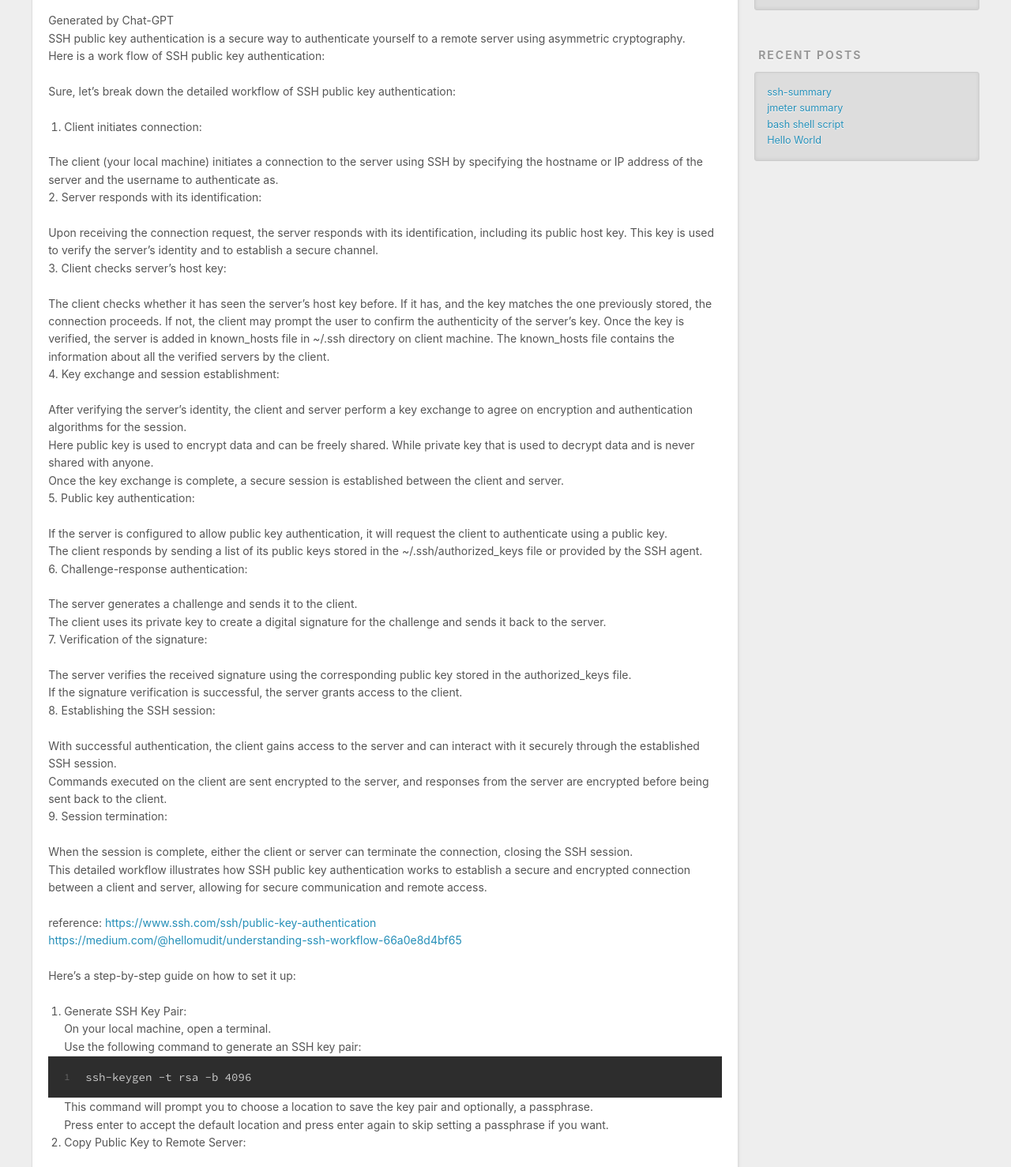
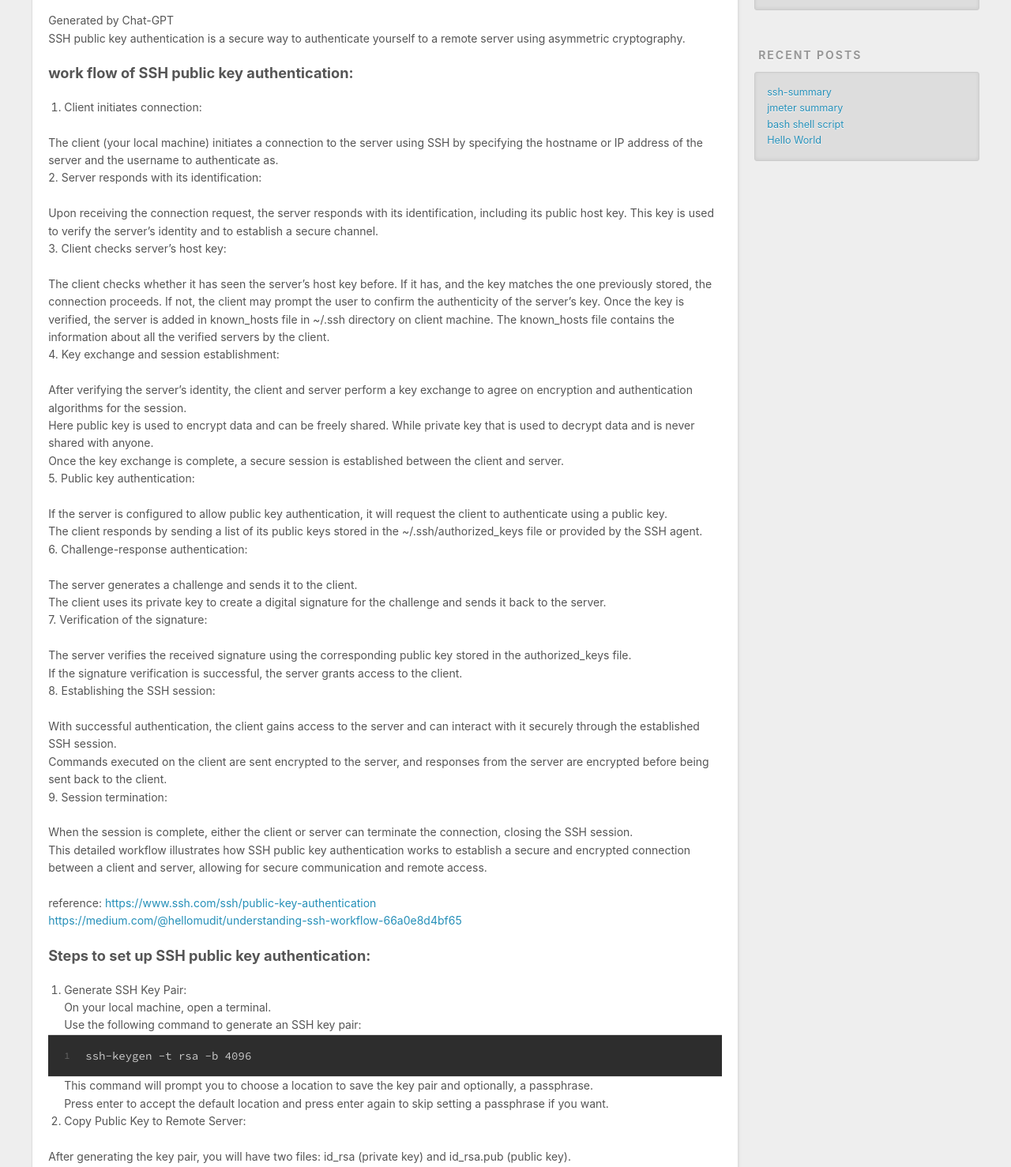
Before and after one commit to whymaomao/YueBlog, a plain HTML site: page 2024/03/12/ssh-summary/index.html in a window 1280 px wide. Shown: the part 438-1916 px from the top of the page at 79% size. Drawn offline with nearby package versions, Linux system fonts and the light colour scheme.

Commit message:
Site updated: 2024-03-19 09:08:47

```diff
--- a/2024/03/12/ssh-summary/index.html
+++ b/2024/03/12/ssh-summary/index.html
@@ -7,15 +7,15 @@
 
   <title>ssh-summary | Hexo</title>
   <meta name="viewport" content="width=device-width, initial-scale=1, maximum-scale=1">
-  <meta name="description" content="Generated by Chat-GPTSSH public key authentication is a secure way to authenticate yourself to a remote server using asymmetric cryptography.Here is a work flow of SSH public key authentication:  Sure">
+  <meta name="description" content="Generated by Chat-GPTSSH public key authentication is a secure way to authenticate yourself to a remote server using asymmetric cryptography.  work flow of SSH public key authentication: Client initia">
 <meta property="og:type" content="article">
 <meta property="og:title" content="ssh-summary">
 <meta property="og:url" content="https://whymaomao.github.io/YueBlog/2024/03/12/ssh-summary/index.html">
 <meta property="og:site_name" content="Hexo">
-<meta property="og:description" content="Generated by Chat-GPTSSH public key authentication is a secure way to authenticate yourself to a remote server using asymmetric cryptography.Here is a work flow of SSH public key authentication:  Sure">
+<meta property="og:description" content="Generated by Chat-GPTSSH public key authentication is a secure way to authenticate yourself to a remote server using asymmetric cryptography.  work flow of SSH public key authentication: Client initia">
 <meta property="og:locale" content="en_US">
 <meta property="article:published_time" content="2024-03-12T12:53:04.000Z">
-<meta property="article:modified_time" content="2024-03-19T01:01:43.340Z">
+<meta property="article:modified_time" content="2024-03-19T01:08:23.489Z">
 <meta property="article:author" content="John Doe">
 <meta name="twitter:card" content="summary">
 
@@ -88,9 +88,8 @@
 
     <div class="article-entry" itemprop="articleBody">
 
-        <p>Generated by Chat-GPT<br>SSH public key authentication is a secure way to authenticate yourself to a remote server using asymmetric cryptography.<br>Here is a work flow of SSH public key authentication: </p>
-<p>Sure, let’s break down the detailed workflow of SSH public key authentication:</p>
-<ol>
+        <p>Generated by Chat-GPT<br>SSH public key authentication is a secure way to authenticate yourself to a remote server using asymmetric cryptography. </p>
+<h3 id="work-flow-of-SSH-public-key-authentication"><a href="#work-flow-of-SSH-public-key-authentication" class="headerlink" title="work flow of SSH public key authentication:"></a>work flow of SSH public key authentication:</h3><ol>
 <li>Client initiates connection:</li>
 </ol>
 <p>The client (your local machine) initiates a connection to the server using SSH by specifying the hostname or IP address of the server and the username to authenticate as.<br>2. Server responds with its identification:</p>
@@ -103,8 +102,7 @@
 <p>With successful authentication, the client gains access to the server and can interact with it securely through the established SSH session.<br>Commands executed on the client are sent encrypted to the server, and responses from the server are encrypted before being sent back to the client.<br>9. Session termination:</p>
 <p>When the session is complete, either the client or server can terminate the connection, closing the SSH session.<br>This detailed workflow illustrates how SSH public key authentication works to establish a secure and encrypted connection between a client and server, allowing for secure communication and remote access.</p>
 <p>reference: <a target="_blank" rel="noopener" href="https://www.ssh.com/ssh/public-key-authentication">https://www.ssh.com/ssh/public-key-authentication</a><br><a target="_blank" rel="noopener" href="https://medium.com/@hellomudit/understanding-ssh-workflow-66a0e8d4bf65">https://medium.com/@hellomudit/understanding-ssh-workflow-66a0e8d4bf65</a></p>
-<p>Here’s a step-by-step guide on how to set it up:</p>
-<ol>
+<h3 id="Steps-to-set-up-SSH-public-key-authentication"><a href="#Steps-to-set-up-SSH-public-key-authentication" class="headerlink" title="Steps to set up SSH public key authentication:"></a>Steps to set up SSH public key authentication:</h3><ol>
 <li>Generate SSH Key Pair:<br>On your local machine, open a terminal.<br>Use the following command to generate an SSH key pair:<figure class="highlight shell"><table><tr><td class="gutter"><pre><span class="line">1</span><br></pre></td><td class="code"><pre><span class="line">ssh-keygen -t rsa -b 4096</span><br></pre></td></tr></table></figure>
 This command will prompt you to choose a location to save the key pair and optionally, a passphrase.<br>Press enter to accept the default location and press enter again to skip setting a passphrase if you want.</li>
 <li>Copy Public Key to Remote Server:</li>
@@ -127,8 +125,7 @@ This command will prompt you to choose a location to save the key pair and optio
 <p>Now, you should be able to SSH into the remote server without entering a password:</p>
 <figure class="highlight shell"><table><tr><td class="gutter"><pre><span class="line">1</span><br></pre></td><td class="code"><pre><span class="line">ssh username@remote_host</span><br></pre></td></tr></table></figure>
 <p>If everything is set up correctly, you should be logged into the server without being prompted for a password.<br>That’s it! You’ve successfully set up SSH public key authentication. This method provides a more secure way to authenticate to your server compared to password authentication.<br>Make sure to keep your private key secure and never share it with anyone.</p>
-<ol start="5">
-<li>Troubleshooting:<ol>
+<h3 id="Troubleshooting"><a href="#Troubleshooting" class="headerlink" title="Troubleshooting:"></a>Troubleshooting:</h3><ol>
 <li>If you encounter permission issues, ensure that the ~/.ssh directory and authorized_keys file have the correct permissions as mentioned in step 3.</li>
 <li>Use command <code>ssh -vvv username@remote_host</code> to get verbose output for debugging connection issues.</li>
 <li>Review SSH Server Logs: Check the SSH server logs on the remote server for any error messages. The location of the logs varies depending on the server’s operating system and configuration. Common locations include /var/log/auth.log (for Debian/Ubuntu) or /var/log/secure (for CentOS/RHEL).</li>
@@ -138,8 +135,6 @@ This command will prompt you to choose a location to save the key pair and optio
 <li>If you met the issue that the SSH connection is closed immediately after authentication, you can check the <code>MaxAuthTries</code> in the sshd_config file, and set it to a larger number to allow more authentication attempts.</li>
 <li>If you met the issue that you can’t login to the server, you can check the <code>AllowUsers</code> in the sshd_config file, and add your username to the list to allow the user to login.</li>
 <li>If you forgot the user password and failed too many times to login to the server, you can reset the password and failure numbers in server side as below: <figure class="highlight shell"><table><tr><td class="gutter"><pre><span class="line">1</span><br><span class="line">2</span><br><span class="line">3</span><br><span class="line">4</span><br><span class="line">5</span><br><span class="line">6</span><br><span class="line">7</span><br><span class="line">8</span><br><span class="line">9</span><br><span class="line">10</span><br><span class="line">11</span><br><span class="line">12</span><br></pre></td><td class="code"><pre><span class="line">root@mytestserver:~# pam_tally2 --user admin --reset</span><br><span class="line">Login           Failures Latest failure     From</span><br><span class="line">admin        29    11/24/23 10:04:32  xxxx.xxx.xx.xx</span><br><span class="line">root@mytestserver:~# passwd admin</span><br><span class="line">New password:</span><br><span class="line">Retype new password:</span><br><span class="line">Enter new UNIX password:</span><br><span class="line">Retype new UNIX password:</span><br><span class="line">passwd: password updated successfully</span><br><span class="line">root@mytestserver:~# pam_tally2 --user admin --reset</span><br><span class="line">Login           Failures Latest failure     From</span><br><span class="line">admin         0</span><br></pre></td></tr></table></figure></li>
-</ol>
-</li>
 </ol>
 
 
```
Also changed, not shown: index.html (+4 -9 lines).
